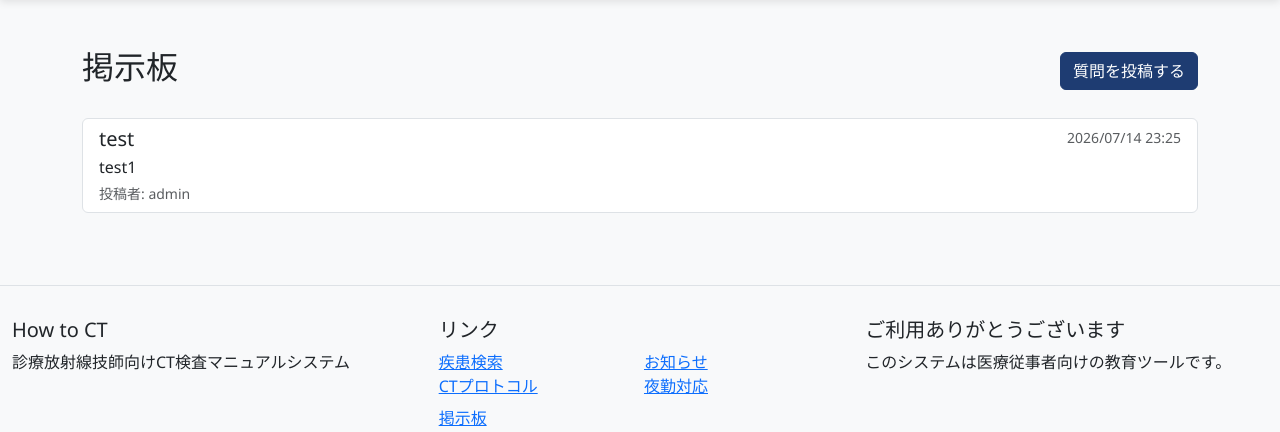
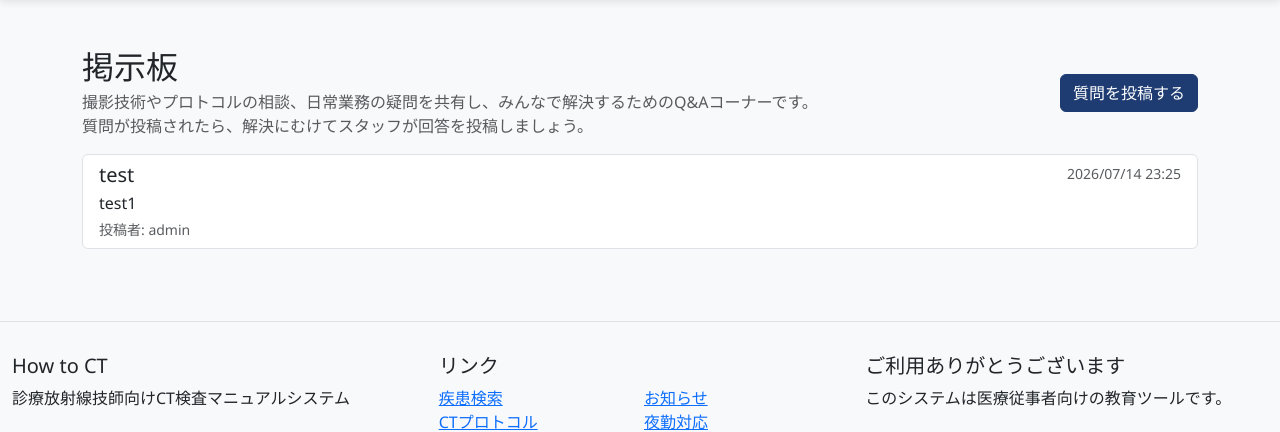
Before and after one commit to ryuzi-0321/How-to-CT-Ver.D, a Django app: page /board/ in a window 1280 px wide. Shown: the part 62-494 px from the top of the page. Run offline with Django 4.2, Linux system fonts and the light colour scheme; data comes from the database, SQL or seed files in the repository.

Commit message:
掲示板説明文追加

```diff
--- a/ct_app/templates/ct_app/question_list.html
+++ b/ct_app/templates/ct_app/question_list.html
@@ -4,8 +4,12 @@
 
 {% block content %}
 <div class="container mt-4">
-    <div class="d-flex justify-content-between align-items-center mb-4">
-        <h2>掲示板</h2>
+    <div class="d-flex justify-content-between align-items-center mb-3">
+        <div>
+            <h2 class="mb-1">掲示板</h2>
+            <p class="text-muted fs-6 mb-0">撮影技術やプロトコルの相談、日常業務の疑問を共有し、みんなで解決するためのQ&Aコーナーです。</p>
+            <p class="text-muted fs-6 mb-0">質問が投稿されたら、解決にむけてスタッフが回答を投稿しましょう。</p>
+        </div>
         <a href="{% url 'question_create' %}" class="btn btn-primary">質問を投稿する</a>
     </div>
 
```
